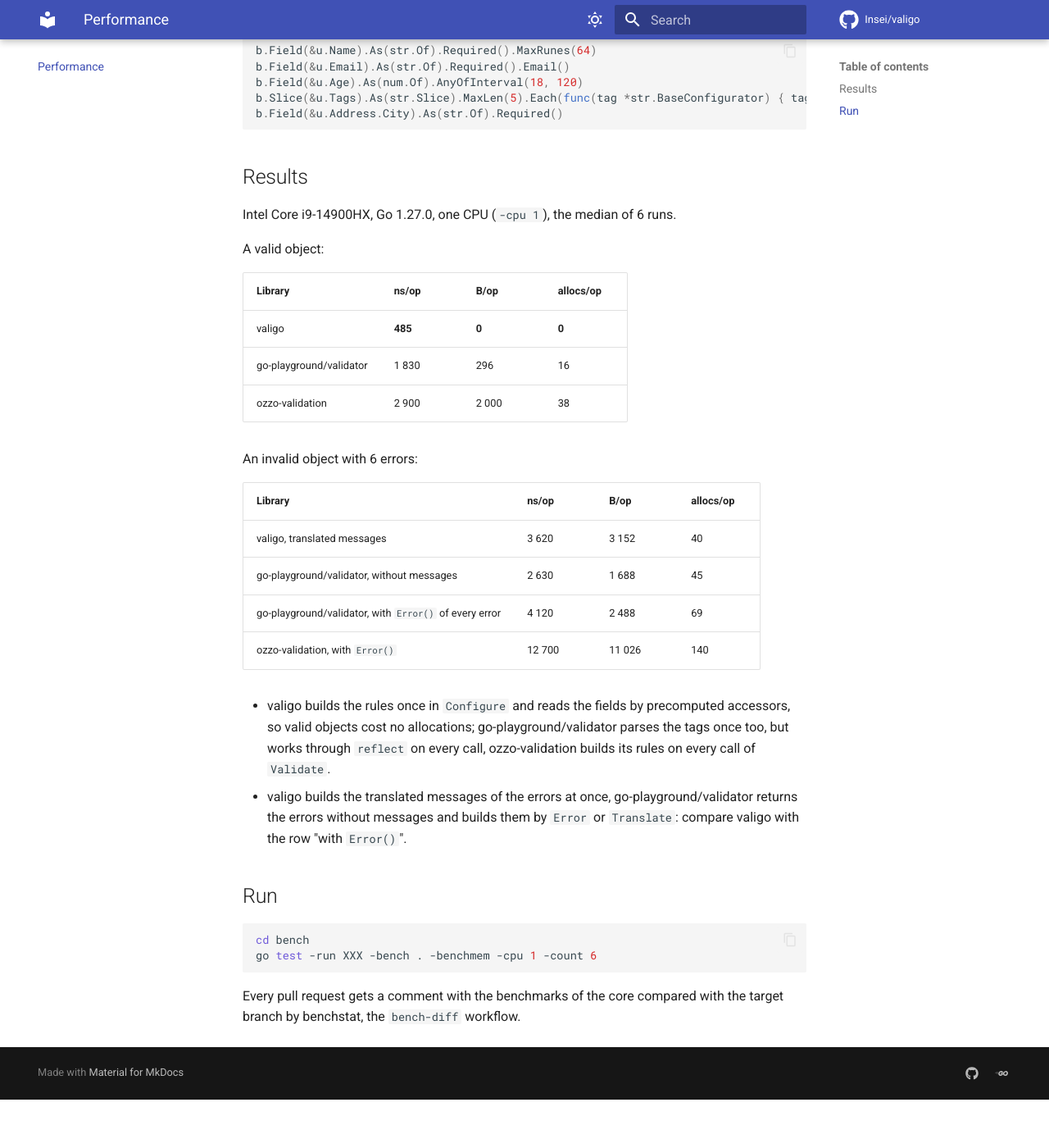
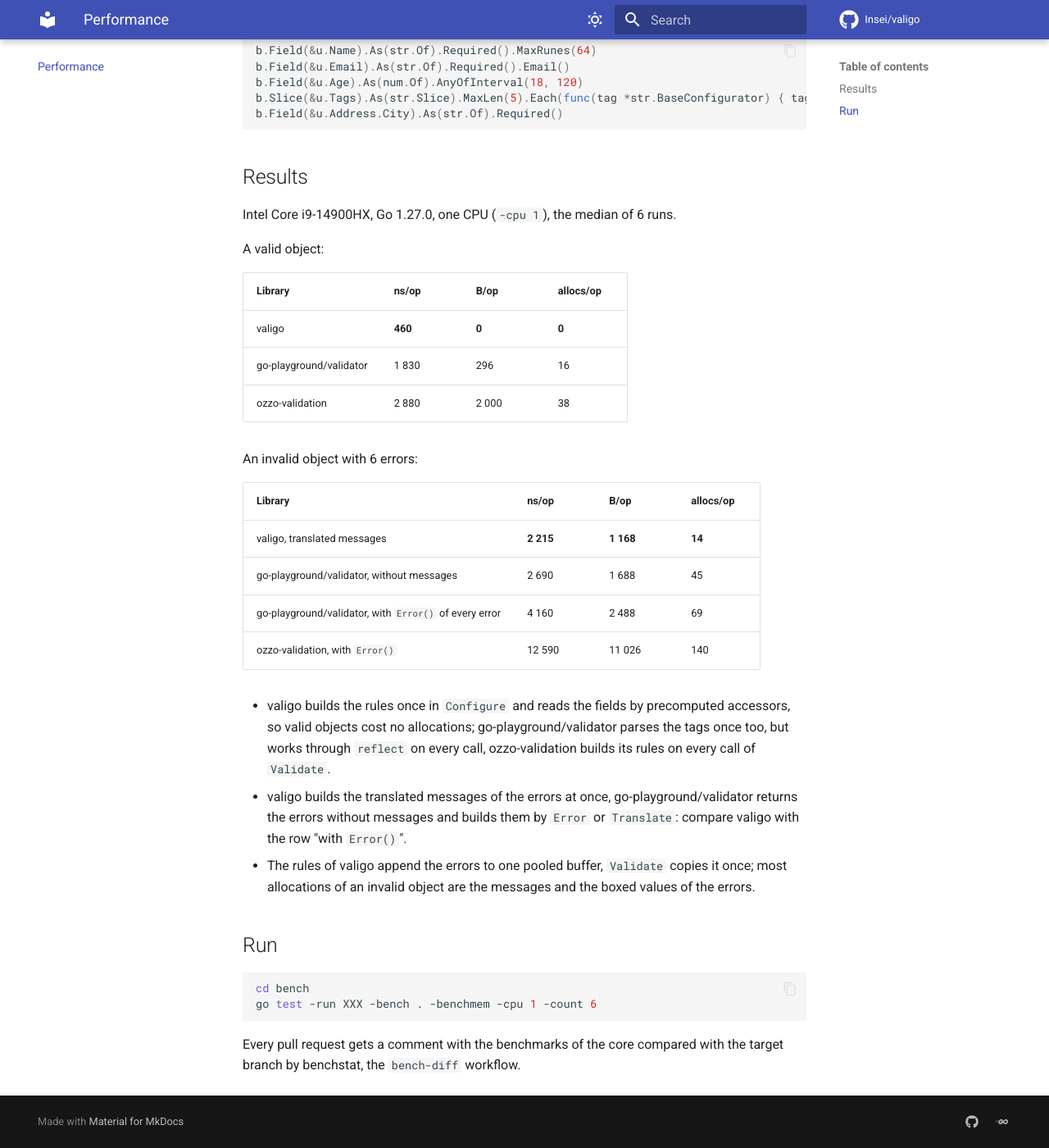
Before and after one commit to Insei/valigo, an MkDocs documentation site: the page built from docs/performance.md, in a window 1280 px wide and 1400 px high, scrolled down 304 px. Shown: the whole window at 82% size. Built offline with MkDocs 1.6.1 and Material for MkDocs 9.7.7, drawn with Linux system fonts in a browser that asks for light colours; comment, search, counter and statistics services are not loaded; the version menu is left out; before the commit the page ends 1645 px from its top, so only the background shows below that.

Commit message:
docs: update the benchmarks after the optimization of errors

```diff
--- a/docs/performance.md
+++ b/docs/performance.md
@@ -18,21 +18,22 @@ A valid object:
 
 | Library | ns/op | B/op | allocs/op |
 |---|---|---|---|
-| valigo | **485** | **0** | **0** |
+| valigo | **460** | **0** | **0** |
 | go-playground/validator | 1 830 | 296 | 16 |
-| ozzo-validation | 2 900 | 2 000 | 38 |
+| ozzo-validation | 2 880 | 2 000 | 38 |
 
 An invalid object with 6 errors:
 
 | Library | ns/op | B/op | allocs/op |
 |---|---|---|---|
-| valigo, translated messages | 3 620 | 3 152 | 40 |
-| go-playground/validator, without messages | 2 630 | 1 688 | 45 |
-| go-playground/validator, with `Error()` of every error | 4 120 | 2 488 | 69 |
-| ozzo-validation, with `Error()` | 12 700 | 11 026 | 140 |
+| valigo, translated messages | **2 215** | **1 168** | **14** |
+| go-playground/validator, without messages | 2 690 | 1 688 | 45 |
+| go-playground/validator, with `Error()` of every error | 4 160 | 2 488 | 69 |
+| ozzo-validation, with `Error()` | 12 590 | 11 026 | 140 |
 
 - valigo builds the rules once in `Configure` and reads the fields by precomputed accessors, so valid objects cost no allocations; go-playground/validator parses the tags once too, but works through `reflect` on every call, ozzo-validation builds its rules on every call of `Validate`.
 - valigo builds the translated messages of the errors at once, go-playground/validator returns the errors without messages and builds them by `Error` or `Translate`: compare valigo with the row "with `Error()`".
+- The rules of valigo append the errors to one pooled buffer, `Validate` copies it once; most allocations of an invalid object are the messages and the boxed values of the errors.
 
 ## Run
 
```
Also changed, not shown: docs/why-valigo.md (+1 -1 lines).
